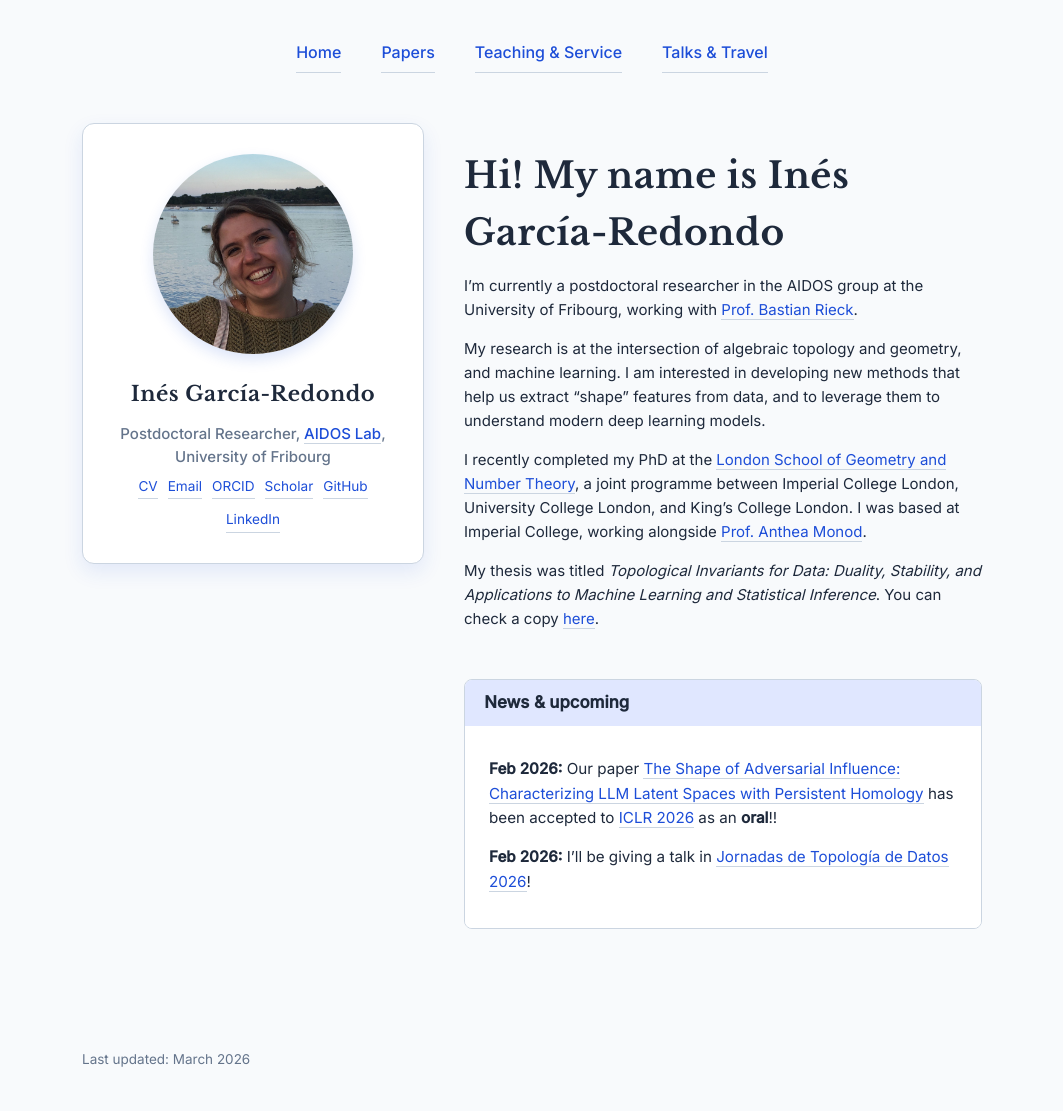
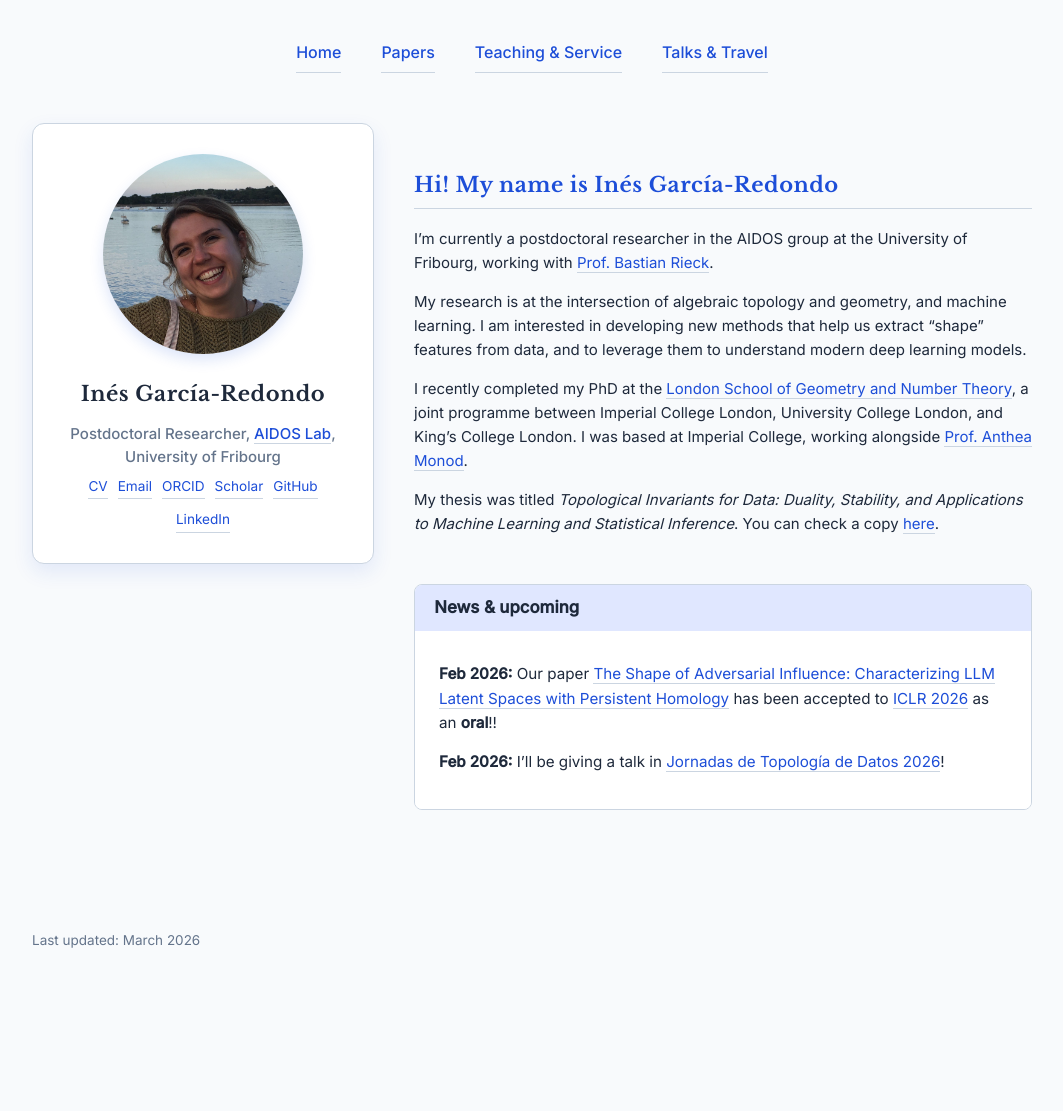
Before and after one commit to inesgare/inesgare.github.io, a Jekyll site: the page built from index.md, in a window 1280 px wide. Shown: the whole page, without its empty margins (108-1171 px from the left). Built offline with Jekyll 4.4.1, drawn with Linux system fonts in a browser that asks for light colours; after the commit the page ends 992 px from its top, so only the background shows below that.

Commit message:
added width

```diff
--- a/index.md
+++ b/index.md
@@ -3,7 +3,7 @@ title: Home
 layout: default
 ---
 
-# Hi! My name is Inés García-Redondo
+## Hi! My name is Inés García-Redondo
 
 I'm currently a postdoctoral researcher in the AIDOS group at the University of Fribourg, working with [Prof. Bastian Rieck](https://bastian.rieck.me/).
 
--- a/style.css
+++ b/style.css
@@ -34,7 +34,7 @@ body {
 
 /* Page width */
 .container {
-  max-width: 900px;
+  max-width: 1000px;
   margin: 40px auto;
   padding: 0 20px;
   line-height: 1.6;
```
